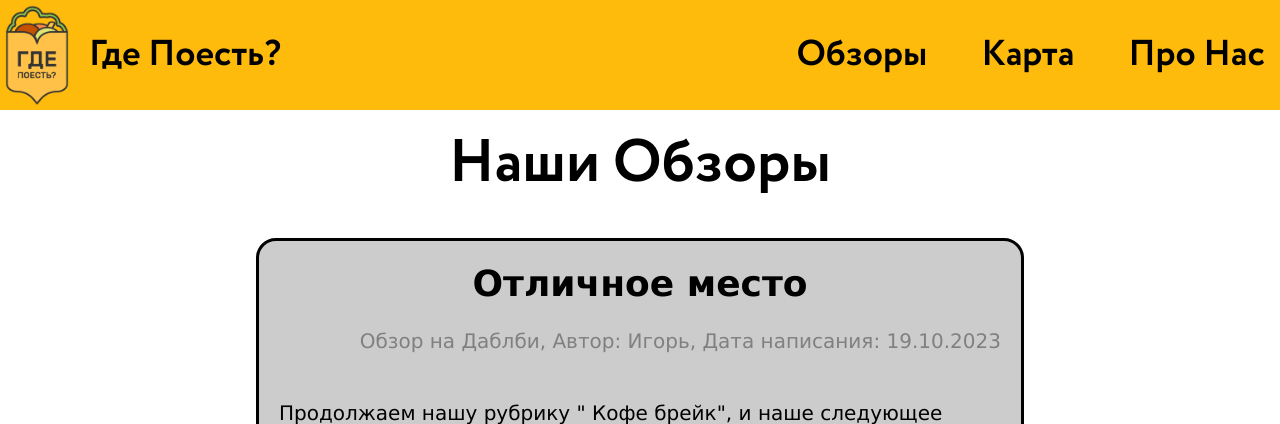
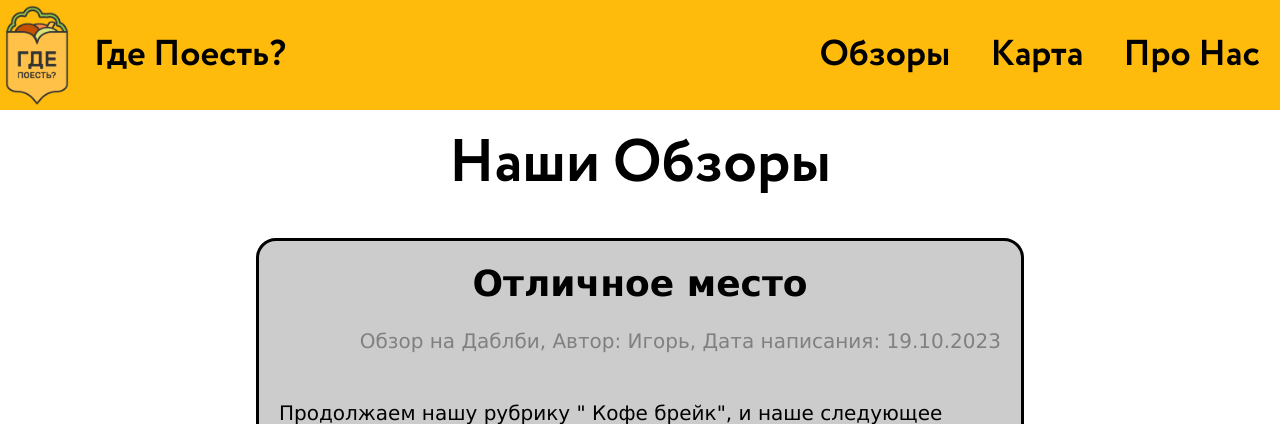
Before and after one commit to Where-to-Eat-HSE-Club/where-to-eat-site, a Flask app: page /blog in a window 1280 px wide. Shown: the top 424 px of the page. Run offline with Flask 3, Linux system fonts and the light colour scheme.

Commit message:
Add show network button and Fix header

```diff
--- a/flaskr/static/css/common.css
+++ b/flaskr/static/css/common.css
@@ -41,13 +41,14 @@ html, body {
 .header-left {
     display: flex;
     align-items: center;
+    height: 100%;
 
 }
 
 .header-right {
     display: flex;
     align-items: center;
-    gap: 24px;
+    height: 100%;
 
 }
 
@@ -60,8 +61,15 @@ img {
 .nav-button {
     color: black;
     font-family: "CirceBold", serif;
+    padding: 0 20px;
+    height: 100%;
+    display: flex;
+    justify-content: center;
+    align-items: center;
     font-size: 36px;
-    padding: 10px;
+
+}
+.nav-button-text {
 }
 
 .nav-button:hover {
@@ -70,6 +78,5 @@ img {
 
 .no-decoration {
     text-decoration: none;
-    display: inline-block;
-    margin: 0 5px;
+    margin: 0;
 }
--- a/flaskr/static/css/map.css
+++ b/flaskr/static/css/map.css
@@ -12,7 +12,7 @@ body {
 
 .marker {
     background-color: rgba(169, 169, 169, 0.5);
-    transition: background-color 0.3s ease;
+    transition: background-color 0.3s ease, scale 0.5s;
     overflow: hidden;
     border-style: solid;
     border-radius: 10px;
@@ -20,6 +20,8 @@ body {
     display: flex;
     align-items: center;
     justify-content: center;
+    scale: 1;
+
 }
 .marker:hover {
     background-color: rgba(169, 169, 169, 1);
@@ -46,7 +48,7 @@ body {
     border-radius: 10px;
     border-color: red;
     scale: 1.5;
-    transition: scale 1s;
+    transition: scale 0.5s;
 }
 
 .map-header {
--- a/flaskr/static/javascript/insertHeaderFooter.js
+++ b/flaskr/static/javascript/insertHeaderFooter.js
@@ -8,12 +8,12 @@ templateHeader.innerHTML = `
     <div class="header">
         <div class="header-left">
             <img src="/static/images/where-to-eat-logo.png" alt="Site Logo">
-            <a class="nav-button no-decoration" href="/">Где Поесть?</a>
+            <a class="nav-button no-decoration" href="/"><div class="nav-button-text">Где Поесть?</div></a>
         </div>
         <div class="header-right">
-            <a class="nav-button no-decoration" href="/blog">Обзоры</a>
-            <a class="nav-button no-decoration" href="/map">Карта</a>
-            <a class="nav-button no-decoration" href="/">Про Нас</a>
+            <a class="nav-button no-decoration" href="/blog"><div class="nav-button-text">Обзоры</div></a>
+            <a class="nav-button no-decoration" href="/map"><div class="nav-button-text">Карта</div></a>
+            <a class="nav-button no-decoration" href="/"><div class="nav-button-text">Про Нас</div></a>
         </div>
     </div>
 `;
```
Also changed, not shown: flaskr/static/css/map_side_panel.css (+17 -1 lines), flaskr/static/javascript/map.js (+59 -25 lines).
